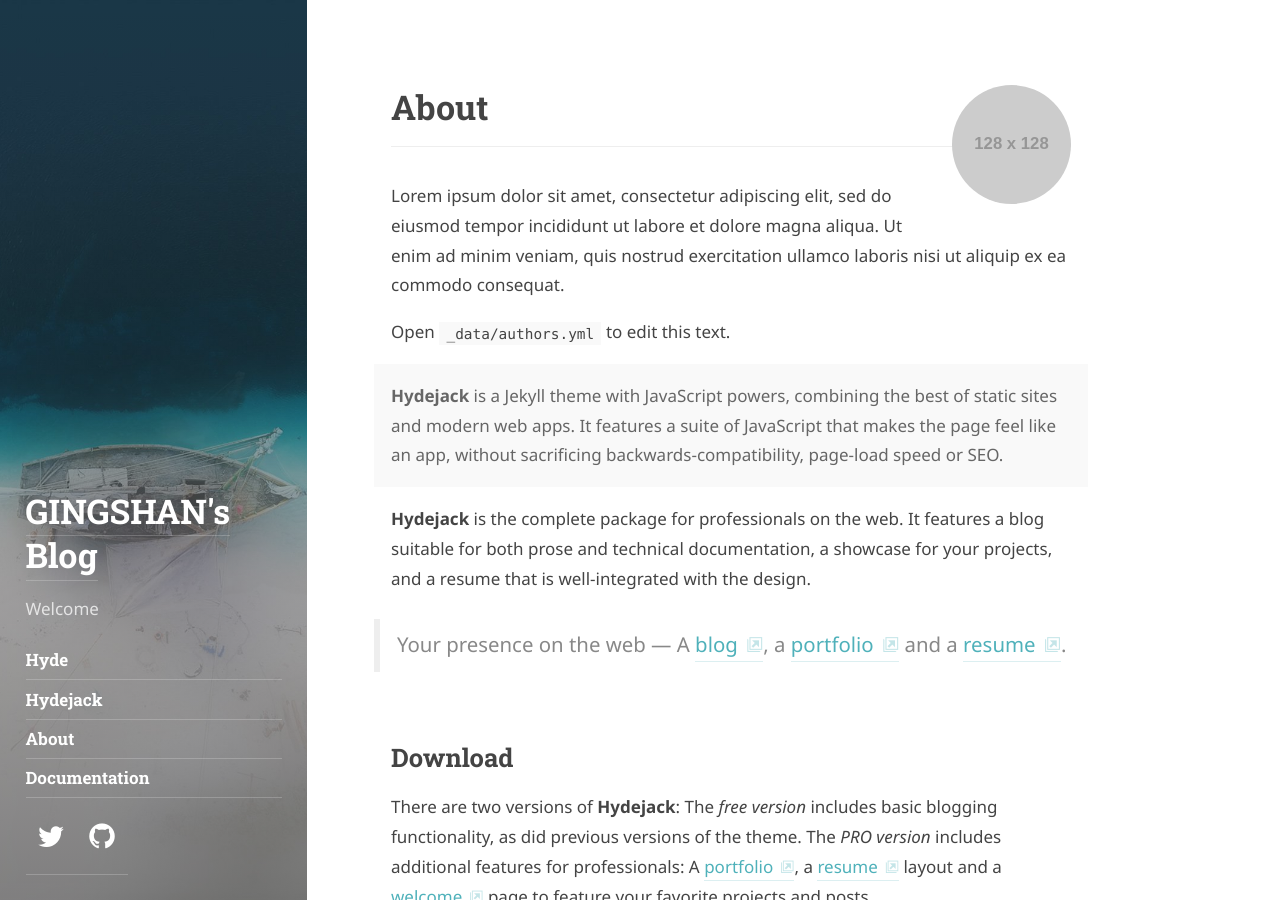
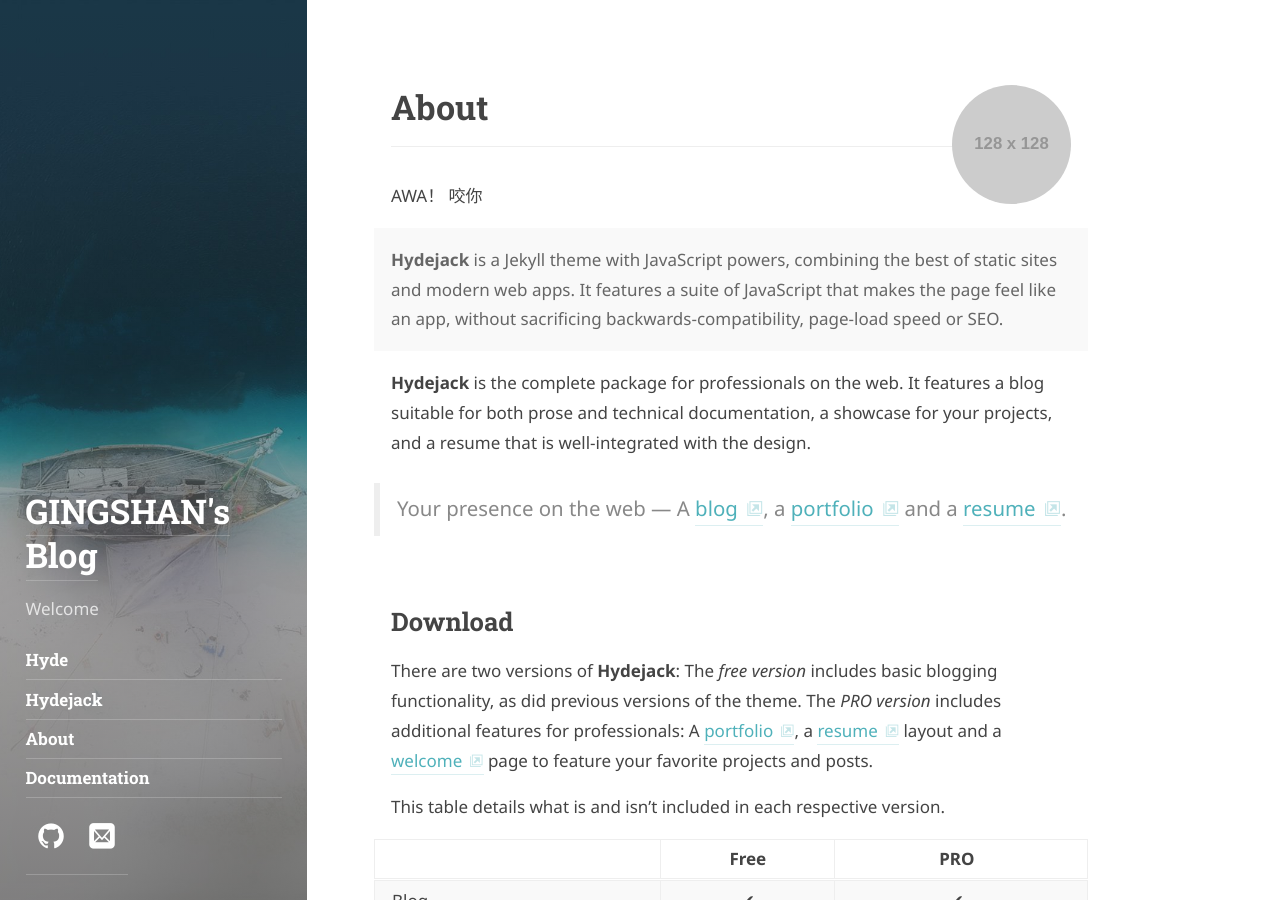
Before and after one commit to lshub2010/lshub2010.github.io, a Jekyll site: the page built from about.md, in a window 1280 px wide and 900 px high. Built offline with Jekyll 4.4.1, drawn with Linux system fonts in a browser that asks for light colours; some web fonts are replaced.

Commit message:
Update authors.yml

```diff
--- a/_data/authors.yml
+++ b/_data/authors.yml
@@ -2,17 +2,13 @@
 # Must be the same as `author` in `_config.yml`.
 # Change `author1` to your shortname.
 author1:
-  name:              <firstname> <lastname>
-  email:             <mail@domain.tld>
+  name:              SHUBO LIN
+  email:             lost_person@yeah.net
 
   # Used at the bottom of each page and at the top of the `about` layout
   # Markdown enabled, can use multiple paragraphs (enabled by `|`)
   about:             |
-    Lorem ipsum dolor sit amet, consectetur adipiscing elit,
-    sed do eiusmod tempor incididunt ut labore et dolore magna aliqua.
-    Ut enim ad minim veniam, quis nostrud exercitation ullamco laboris nisi ut aliquip ex ea commodo consequat.
-
-    Open `_data/authors.yml` to edit this text.
+    AWA！ 咬你
 
   # This photo will be used in the about section
   picture:
@@ -26,9 +22,9 @@ author1:
   # Comment/uncommet to show/hide
   # Rearrange to change the order in which they appear
   social:
-    twitter:         <username>
-    github:          <username>
-    # email:           mailto:<mail@domain.tld>
+    #twitter:         <username>
+    github:          lshub2010
+    email:           lost_person@yeah.net
     # rss:             https://<url>/feed.xml
     # facebook:        <username>
     # google:          <number>
@@ -67,8 +63,8 @@ author1:
 
 # Another author (optional)
 author2:
-  name:              <firtname> <lastname>
-  email:             <mail@domain.tld>
+  name:              SHUBO LIN
+  email:             lost_person@yeah.net
   about:             |
     Lorem ipsum dolor sit amet, consectetur adipiscing elit,
     sed do eiusmod tempor incididunt ut labore et dolore magna aliqua.
@@ -76,8 +72,8 @@ author2:
 
     Open `_data/authors.yml` to edit this text.
   picture:           https://placehold.it/128x128
-  twitter:           <username>
-  github:            <username>
+  #twitter:           <username>
+  github:            lshub2010
   accent_color:      '#268bd2'
   accent_image:
     background:      '#202020'
```
